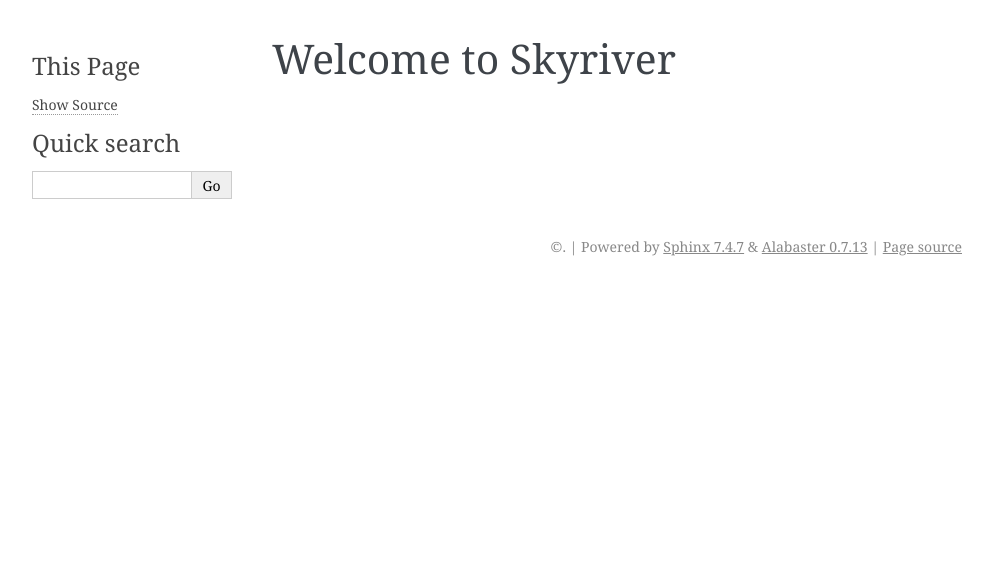
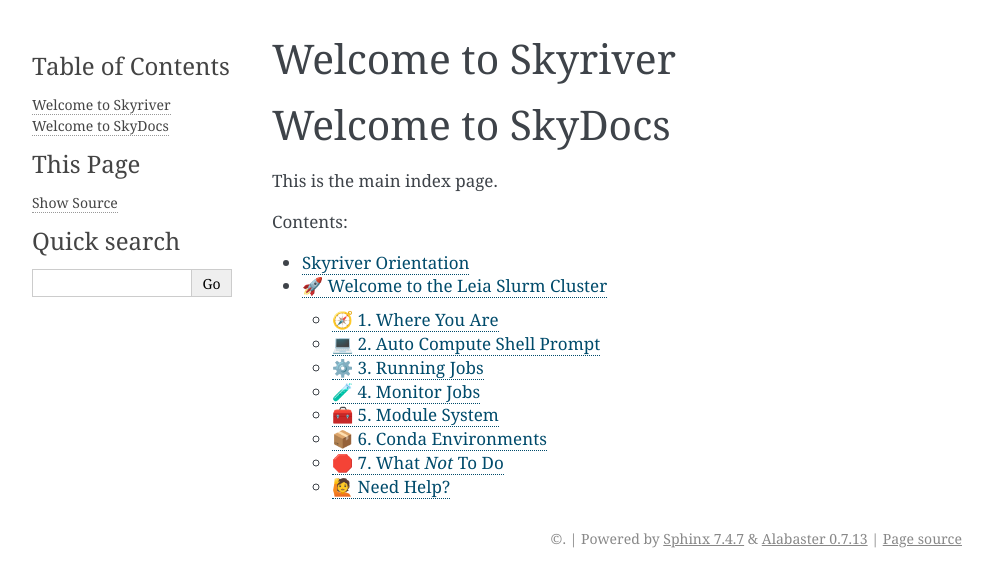
Before and after one commit to LiuzLab/skydocs, a Sphinx documentation site: the page built from docs/index.md, in a window 1280 px wide. Shown: the top 587 px of the page, without its empty margins (148-1141 px from the left). Built offline with Sphinx 7.4.7, drawn with Linux system fonts in a browser that asks for light colours.

Commit message:
skyriver-orientation

````diff
--- a/docs/index.md
+++ b/docs/index.md
@@ -1 +1,11 @@
 # Welcome to Skyriver
+
+# Welcome to SkyDocs
+
+This is the main index page.
+
+```{toctree}
+:maxdepth: 2
+:caption: Contents:
+
+skyriver_orientation
````
